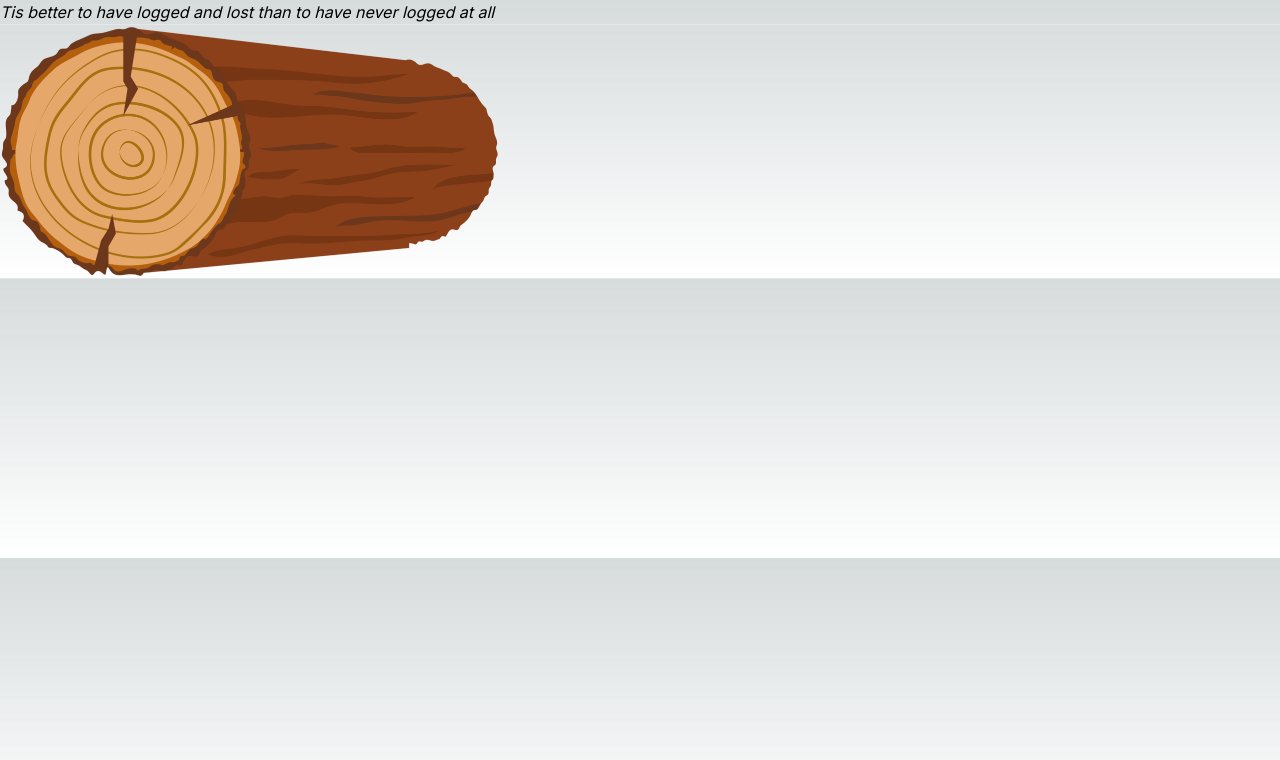
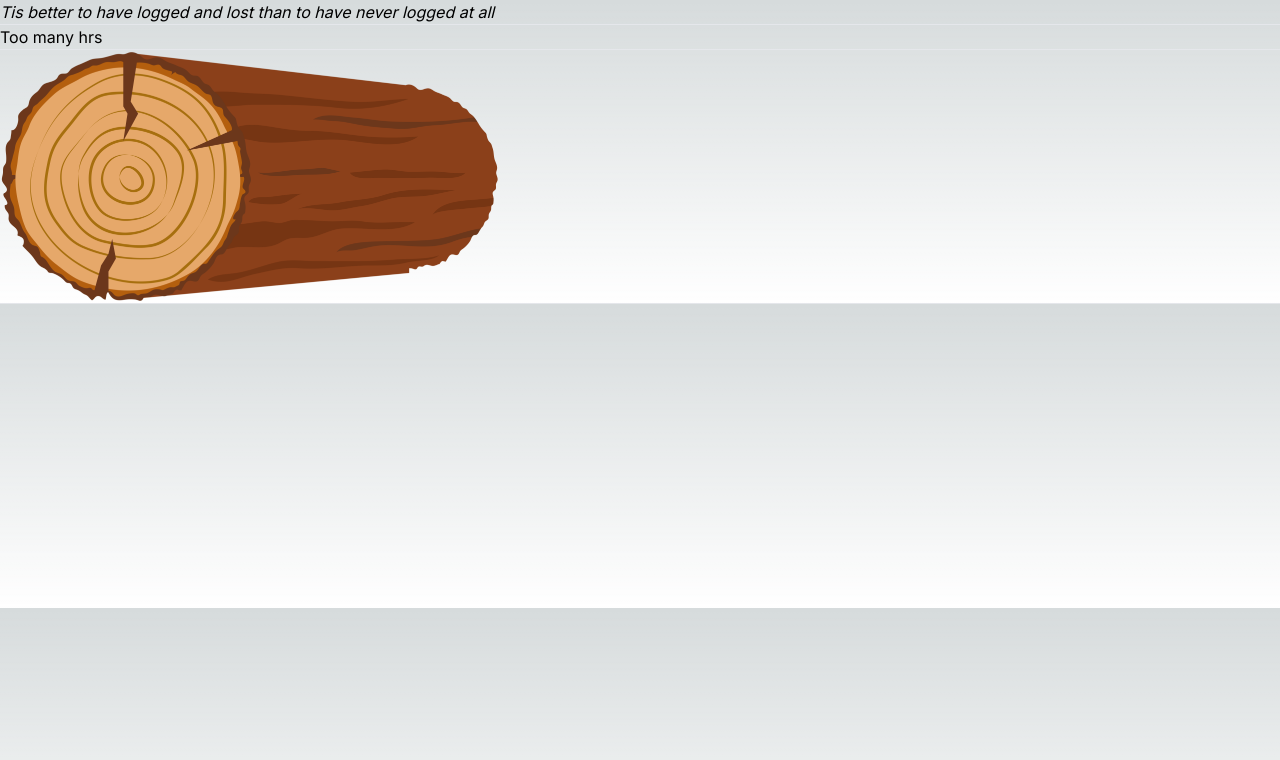
Before and after one commit to jonas-mooney/logger, a Next.js app: page / in a window 1280 px wide. Shown: the top 760 px of the page. Built offline with nearby package versions, Linux system fonts and the light colour scheme.

Commit message:
too many hrs

```diff
--- a/app/page.tsx
+++ b/app/page.tsx
@@ -6,6 +6,8 @@ const Home = () => {
     <>
       <h4><i>Tis better to have logged and lost than to have never logged at all</i></h4>
       <hr />
+      <p>Too many hrs</p>
+      <hr />
     <Logger />
     <hr />
     </>
```
